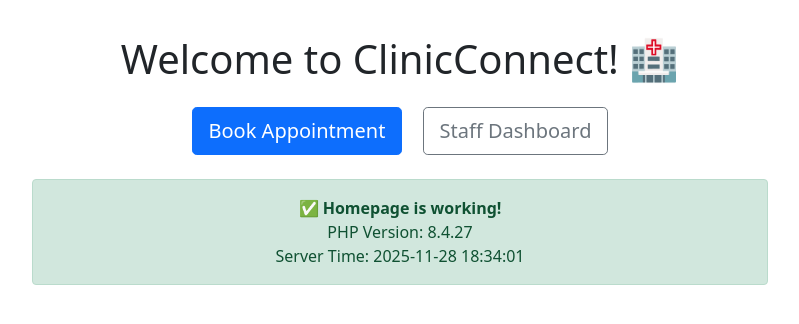
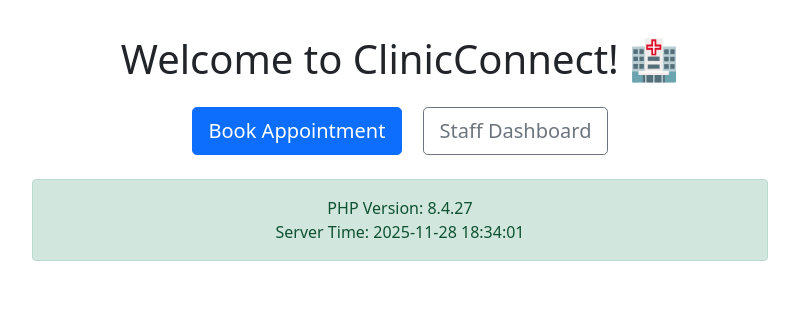
Before and after one commit to Navauldo/Group4-ClinicConnect, a PHP site: page / in a window 1280 px wide. Shown: the part 217-541 px from the top of the page, without its empty margins (240-1039 px from the left). Run offline with PHP 8.4, Linux system fonts and the light colour scheme.

```diff
--- a/index.php
+++ b/index.php
@@ -33,7 +33,6 @@ include 'includes/config.php';
 
                 <?php
                 echo "<div class='alert alert-success mt-4'>";
-                echo "<strong>✅ Homepage is working!</strong><br>";
                 echo "PHP Version: " . phpversion() . "<br>";
                 echo "Server Time: " . date('Y-m-d H:i:s');
                 echo "</div>";
```
